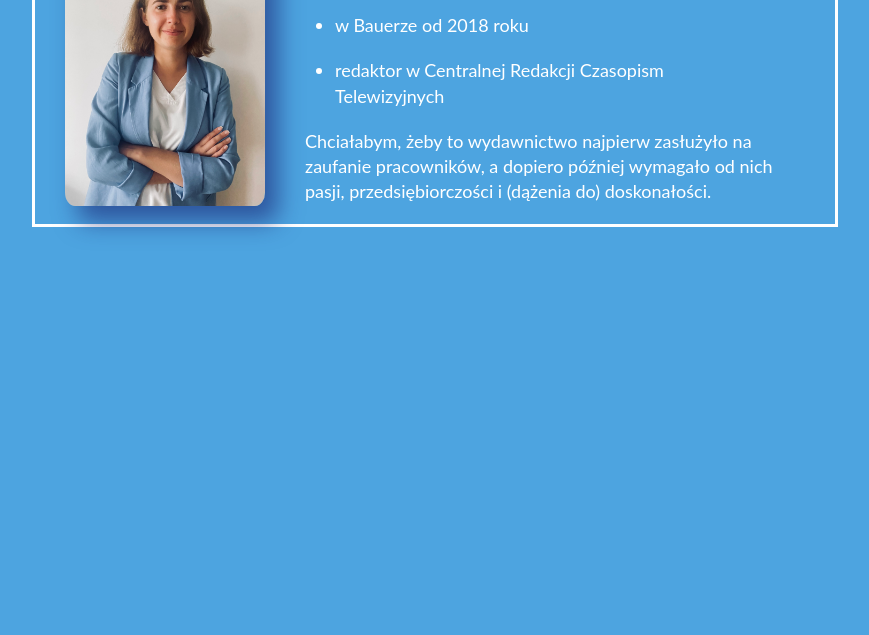
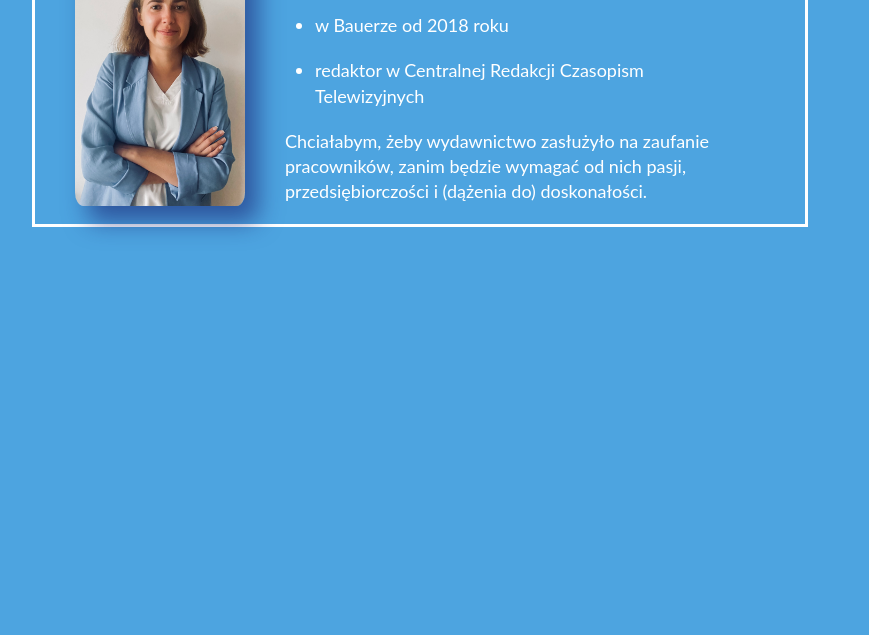
Before and after one commit to Tou24601/plakatRzecznik, a plain HTML site: page index.html in a window 1280 px wide. Shown: the part 165-800 px from the top of the page, without its empty margins (96-965 px from the left). Drawn offline with Linux system fonts and the light colour scheme.

Commit message:
changed text

```diff
--- a/index.html
+++ b/index.html
@@ -1,13 +1,13 @@
 <!DOCTYPE html>
 <html lang="en">
   <head>
-    <meta charset="UTF-8">
-    <meta http-equiv="X-UA-Compatible" content="IE=edge">
-    <meta name="viewport" content="width=device-width, initial-scale=1.0">
+    <meta charset="UTF-8" />
+    <meta http-equiv="X-UA-Compatible" content="IE=edge" />
+    <meta name="viewport" content="width=device-width, initial-scale=1.0" />
     <title>Document</title>
-    <link rel="stylesheet" href="reset.css">
-    <link rel="preconnect" href="https://fonts.googleapis.com">
-    <link rel="stylesheet" href="style.css">
+    <link rel="stylesheet" href="reset.css" />
+    <link rel="preconnect" href="https://fonts.googleapis.com" />
+    <link rel="stylesheet" href="style.css" />
   </head>
   <body>
     <div class="container">
@@ -16,9 +16,14 @@
         <h1>Joanna Kołakowska</h1>
         <ul>
           <li class="points">w Bauerze od 2018 roku</li>
-                <li class="points">redaktor w Centralnej Redakcji Czasopism Telewizyjnych</li>
+          <li class="points">
+            redaktor w Centralnej Redakcji Czasopism Telewizyjnych
+          </li>
         </ul>
-            <p class="points">Chciałabym, żeby to wydawnictwo najpierw zasłużyło na zaufanie pracowników, a dopiero później wymagało od nich pasji, przedsiębiorczości i (dążenia do) doskonałości.</p>
+        <p class="points">
+          Chciałabym, żeby wydawnictwo zasłużyło na zaufanie pracowników, zanim będzie wymagać od nich pasji, przedsiębiorczości i (dążenia
+          do) doskonałości.
+        </p>
       </div>
     </div>
   </body>
--- a/style.css
+++ b/style.css
@@ -8,7 +8,7 @@ body {
 }
 .container {
     margin: 10vh 0px 0px 10vw;
-    width: 800px;
+    width: 770px;
     border: 3px solid white;
     display: flex;
     flex-direction: row;
@@ -16,14 +16,14 @@ body {
     align-items: center;
 }
 .image {
-    width: 200px;
+    width: 170px;
     height: 270px;
-  border-radius: 5%;
+    border-radius: 5%;
     background-image: url(IMGA.jpg);
     background-position: center;
     background-size: cover;
     box-shadow: 13px 16px 24px 0px rgba(25, 33, 113, 0.6);
-    margin: 0px 0px 0px /*18px*/ 30px;
+    margin: 0px 0px 0px 40px;
 }
 .points {
     margin-bottom: 20px;
```
Lines whose indentation alone changed are shown as unchanged.
